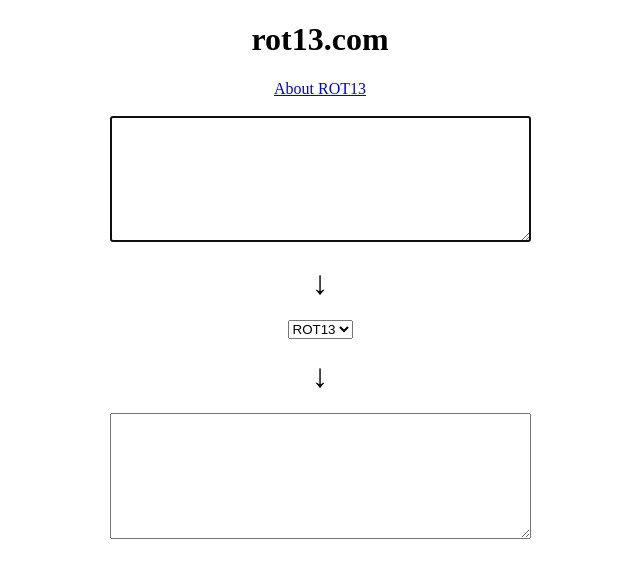
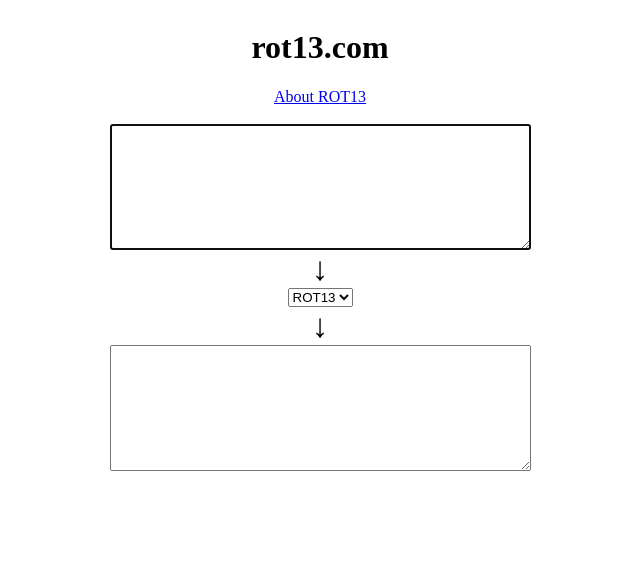
Before and after one commit to wisdom209/rot-13_clone, a plain HTML site: page index.html in a window 1280 px wide. Shown: the whole page, without its empty margins (320-960 px from the left). Drawn offline with Linux system fonts and the light colour scheme.

Commit message:
major fix

```diff
--- a/index.html
+++ b/index.html
@@ -9,16 +9,18 @@
 	<script src="./js/index.js"></script>
 </head>
 
-<body id="app" style="flex: auto;justify-self: center; align-items: center; width: 100%;">
-	<center>
+<body id="app" style="display: flex; flex-direction: column; align-items: center;">
+
 	<h1>rot13.com</h1>
-	</center>
-	<center><a href="https://en.wikipedia.org/wiki/ROT13">About ROT13</a></center>
-	<br />
-	<center>
+
+
+	<a href="https://en.wikipedia.org/wiki/ROT13">About ROT13</a>
+
+	<br/>
+
 	<textarea id="rot_initial" name="rot_init" rows="8" cols="50" autofocus>
 		</textarea>
-		<br /> <br />
+
 	<big>
 		<big>
 			<big>
@@ -26,7 +28,7 @@
 			</big>
 		</big>
 	</big>
-		<br /> <br />
+
 	<select name="rot_encrypt" id="rot_encrypt">
 		<option value="ROT1" id="1">ROT1</option>
 		<option value="ROT2" id="2">ROT2</option>
@@ -54,7 +56,7 @@
 		<option value="ROT24" id="24">ROT24</option>
 		<option value="ROT25" id="25">ROT25</option>
 	</select>
-		<br /><br />
+
 	<big>
 		<big>
 			<big>
@@ -62,10 +64,10 @@
 			</big>
 		</big>
 	</big>
-		<br /> <br />
+
 	<textarea id="rot_conversion" name="rot_init" rows="8" cols="50" style="caret-color: transparent;">
 		</textarea>
-	</center>
+
 </body>
 
 </html>
```
Lines whose indentation alone changed are shown as unchanged.
